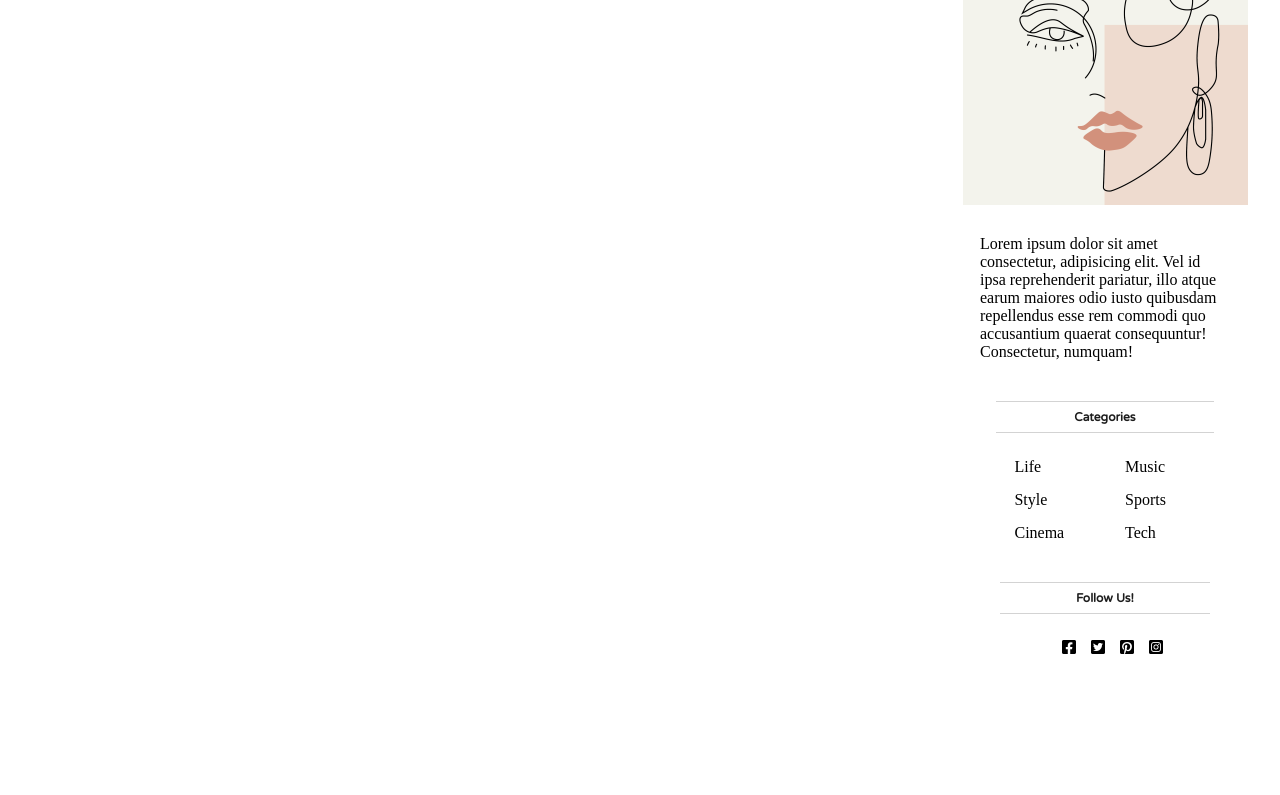
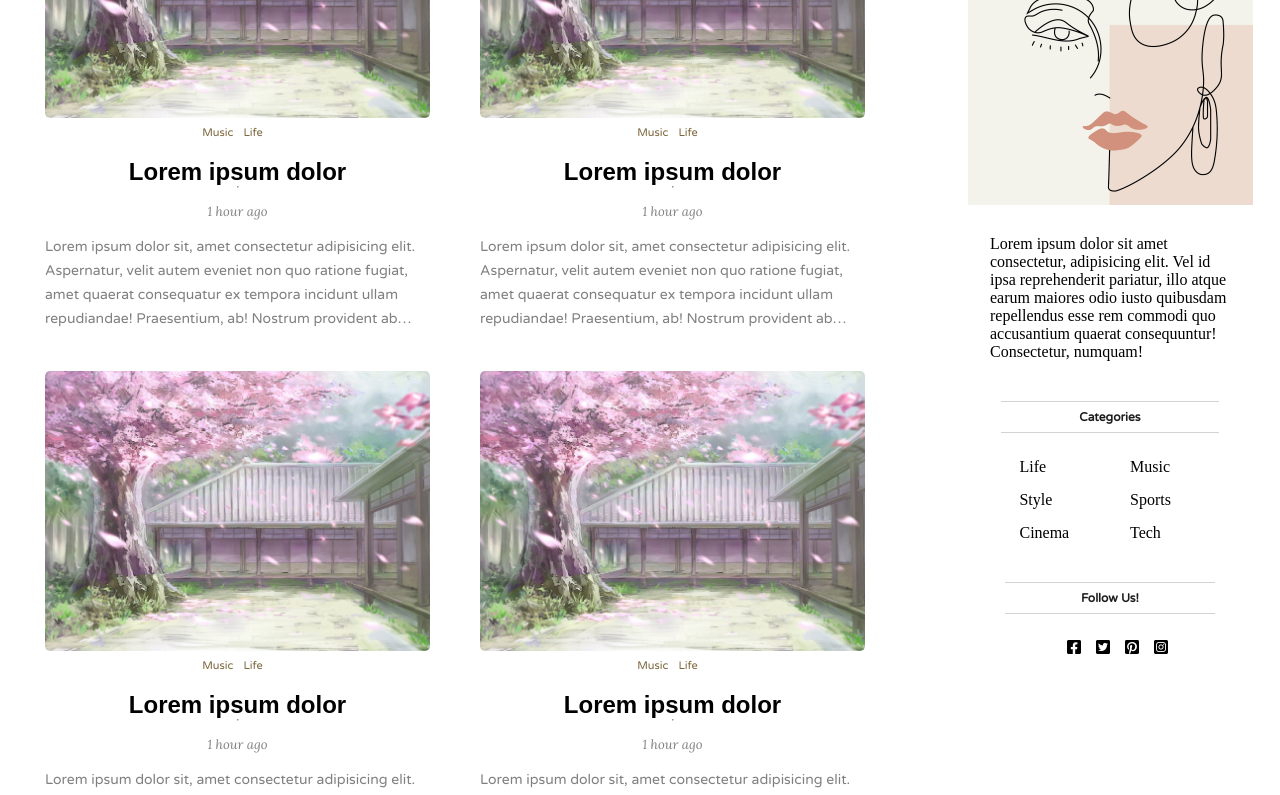
Before and after one commit to chrischen842/BlogApp, a React (Create React App) app in the folder blog/: page / in a window 1280 px wide. Shown: the part 820-1615 px from the top of the page. Before the commit the page ends 1525 px from the top, so only its background shows below. Built offline with nearby package versions, Linux system fonts and the light colour scheme.

Commit message:
initialize main post

```diff
--- /dev/null
+++ b/blog/src/mainPost/MainPost.jsx
@@ -0,0 +1,26 @@
+import './mainPost.css'
+
+export default function MainPost() {
+    return (
+        <div className='mainPost'>
+            <img className='mainPostImage'
+            src="static/scenery.png"
+            alt=""
+        />
+            <div className="mainPostInfo">
+                <div className="mainPostCategories">
+                    <span className="mainPostCat">Music</span>
+                    <span className="mainPostCat">Life</span>
+                </div>
+                <span className="mainPostTitle">
+                    Lorem ipsum dolor
+                </span>
+                <hr/>
+                <span className="mainPostDate">1 hour ago</span>
+            </div>
+            <p className='mainPostDescription'>
+                Lorem ipsum dolor sit, amet consectetur adipisicing elit. Aspernatur, velit autem eveniet non quo ratione fugiat, amet quaerat consequatur ex tempora incidunt ullam repudiandae! Praesentium, ab! Nostrum provident ab velit?
+            </p>
+        </div>
+    );
+}
--- /dev/null
+++ b/blog/src/mainPost/mainPost.css
@@ -0,0 +1,62 @@
+.mainPost
+{
+    width: 385px;
+    margin: 0px 25px 40px 25px;
+}
+
+.mainPostImage
+{
+    width: 100%;
+    height: 280px;
+    object-fit: cover;
+    border-radius: 5px;
+}
+
+.mainPostInfo
+{
+    display: flex;
+    flex-direction: column;
+    align-items: center;
+}
+
+.mainPostCat
+{
+    font-family: "Varela Round", sans-serif;
+    font-size: 11px;
+    color: rgb(124, 102, 60);
+    line-height: 20px;
+    margin-top: 15px;
+    margin-right: 10px;
+    cursor: pointer;
+}
+
+.mainPostTitle
+{
+    font-family: "Josefin Sans", sans-serif;
+    font-size: 24px;
+    font-weight: 700;
+    margin-top: 15px;
+}
+
+.mainPostDate
+{
+    font-family: "Lora", serif;
+    font-style: italic;
+    font-size: 13px;
+    color: gray;
+    margin-top: 15px;
+}
+
+.mainPostDescription
+{
+    font-family: "Varela Round", sans-serif;
+    font-size: 14px;
+    color: gray;
+    line-height: 24px;
+    margin-top: 15px;
+    overflow: hidden;
+    text-overflow: ellipsis;
+    display: -webkit-box;
+    -webkit-line-clamp: 4;
+    -webkit-box-orient: vertical;
+}
--- a/blog/src/post/Post.jsx
+++ b/blog/src/post/Post.jsx
@@ -1,9 +1,15 @@
+import MainPost from '../mainPost/MainPost'
 import './post.css'
 
 export default function Post() {
     return (
         <div className='post'>
-
+            <MainPost/>
+            <MainPost/>
+            <MainPost/>
+            <MainPost/>
+            <MainPost/>
+            <MainPost/>
         </div>
     )
 }
--- a/blog/src/post/post.css
+++ b/blog/src/post/post.css
@@ -1,4 +1,7 @@
 .post
 {
     flex: 9;
+    display: flex;
+    flex-wrap: wrap;
+    margin: 20px;
 }
```
Also changed, not shown: blog/public/static/scenery.png (added).
